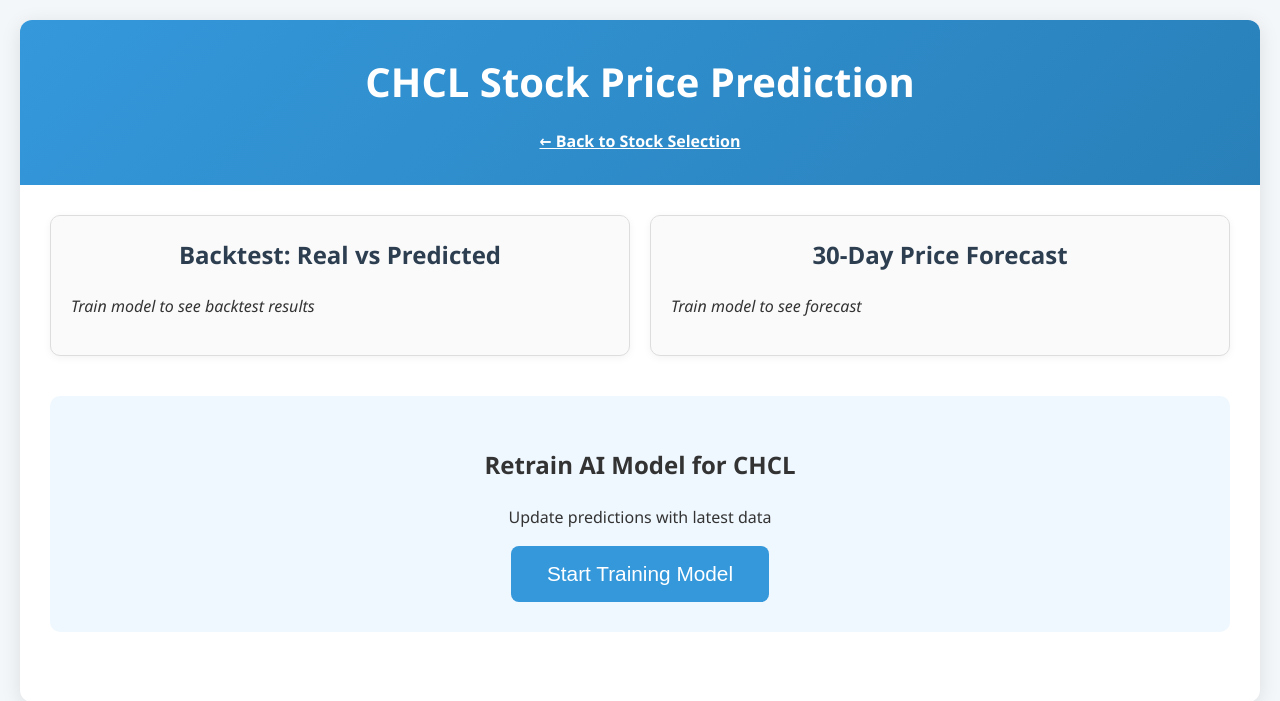
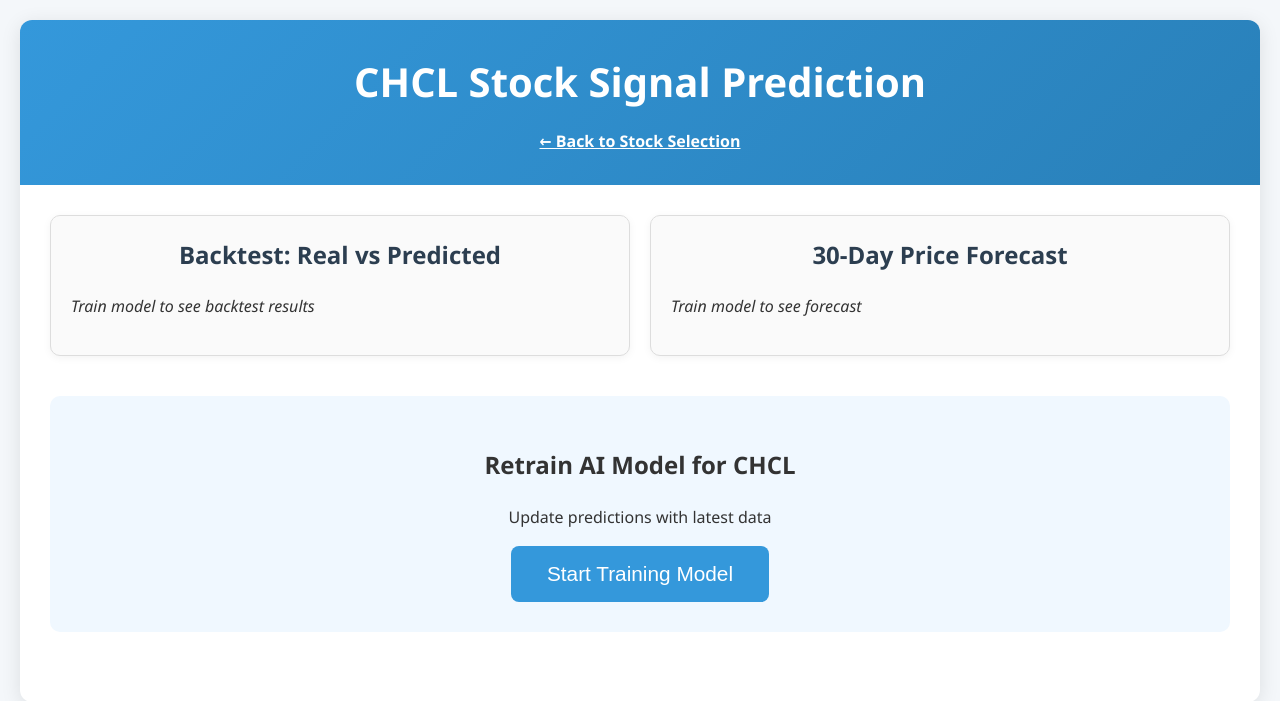
Before and after one commit to chydeepak7/stock_market_prediction, a Django app: page /predict/ in a window 1280 px wide. Shown: the top 701 px of the page. Run offline with Django 5.2, Linux system fonts and the light colour scheme.

Commit message:
minor ui updates

```diff
--- a/CATI/app/templates/app/app.html
+++ b/CATI/app/templates/app/app.html
@@ -270,7 +270,7 @@
 
     <div class="container">
       <header>
-        <h1>{{ stock_symbol }} Stock Price Prediction</h1>
+        <h1>{{ stock_symbol }} Stock Signal Prediction</h1>
         <a href="{% url 'welcome' %}" class="back-link">← Back to Stock Selection</a>
       </header>
 
@@ -309,7 +309,7 @@
             <thead>
               <tr>
                 <th>Date</th>
-                <th>Predicted Price</th>
+                <!-- <th>Predicted Price</th> -->
                 <th>Signal</th>
               </tr>
             </thead>
@@ -317,7 +317,7 @@
               {% for item in forecast_signals %}
               <tr>
                 <td>{{ item.date }}</td>
-                <td>Rs. {{ item.price }}</td>
+                <!-- <td>Rs. {{ item.price }}</td> -->
                 <td class="signal-{{ item.signal|lower|slugify }}">{{ item.signal }}</td>
               </tr>
               {% endfor %}
--- a/CATI/app/views.py
+++ b/CATI/app/views.py
@@ -229,6 +229,9 @@ def welcome_view(request):
         ('NABIL', 'Nabil Bank (NABIL)'),
         ('NTC', 'Nepal Telecom (NTC)'),
         ('UPPER', 'Upper Tamakoshi (UPPER)'),
+        ('CIT', 'Citizen Investment Trust (CIT)'),
+        ('HRL', 'Himalayan Reinsurance Limited  (HRL)'),
+        ('GBIME', 'GBIME Bank (GBIME)'),
         # Add more stocks here as needed
     ]
 
```
Also changed, not shown: 2 other files.
